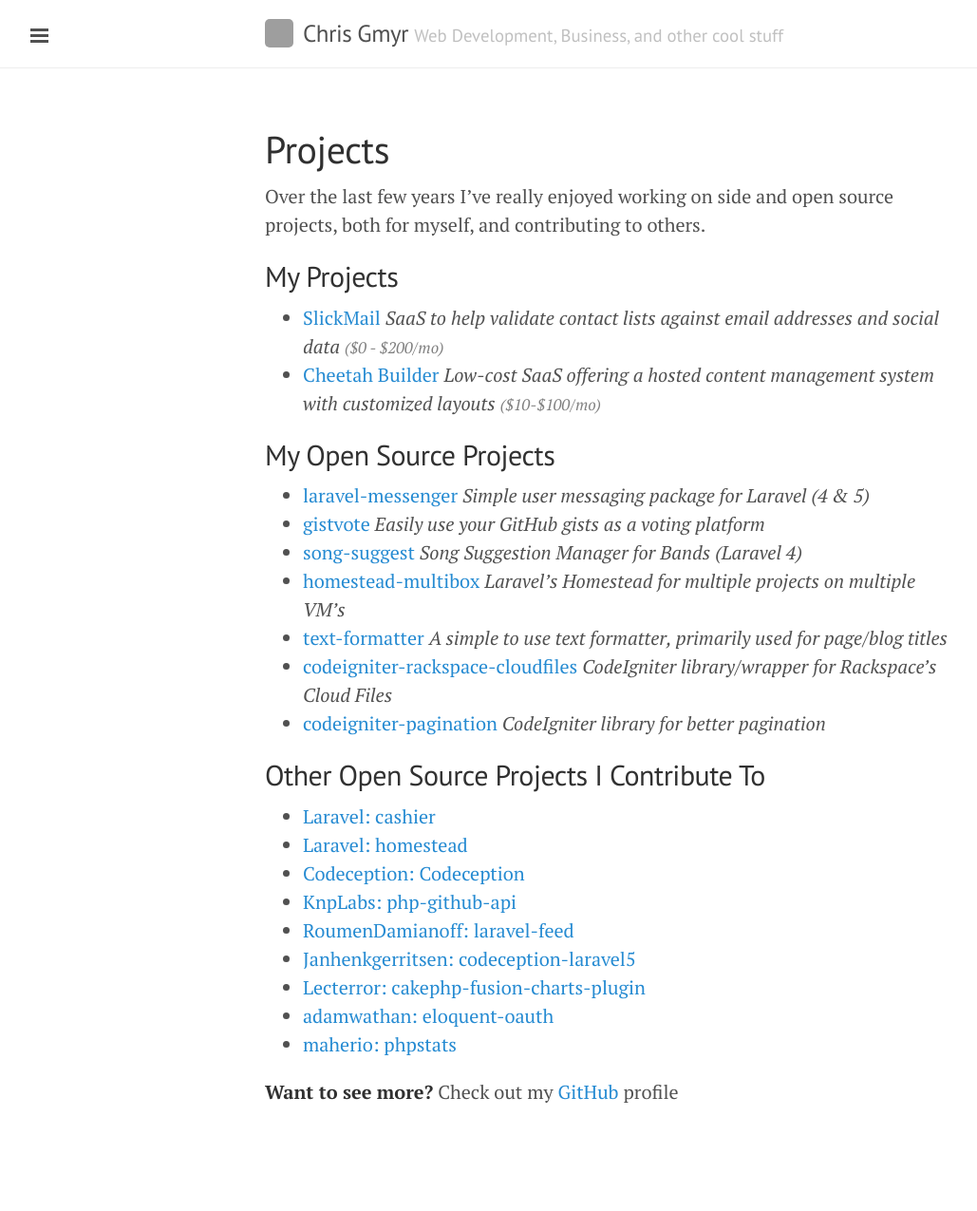
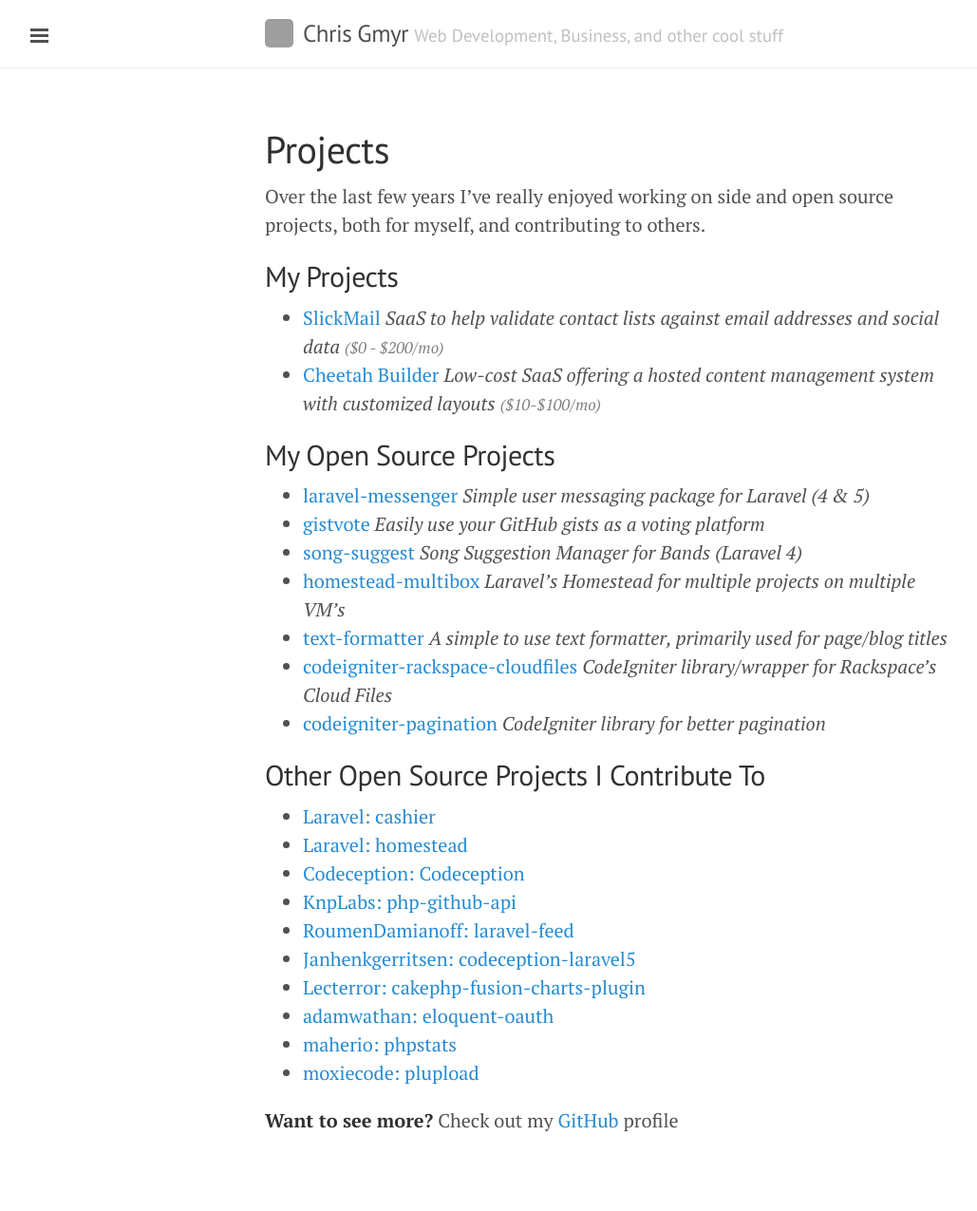
Before and after one commit to cmgmyr/cmgmyr.github.io, a Jekyll site: the page built from projects.md, in a window 1280 px wide. Shown: the whole page at 95% size, without its empty margins (1-1030 px from the left). Built offline with Jekyll 4.4.1, drawn with Linux system fonts in a browser that asks for light colours; before the commit the page ends 1245 px from its top, so only the background shows below that; grey boxes are pictures that could not be loaded.

Commit message:
update projects

```diff
--- a/projects.md
+++ b/projects.md
@@ -30,5 +30,6 @@
 * [Lecterror: cakephp-fusion-charts-plugin](https://github.com/lecterror/cakephp-fusion-charts-plugin)
 * [adamwathan: eloquent-oauth](https://github.com/adamwathan/eloquent-oauth)
 * [maherio: phpstats](https://github.com/maherio/phpstats)
+* [moxiecode: plupload](https://github.com/moxiecode/plupload)
 
 **Want to see more?** Check out my [GitHub](https://github.com/cmgmyr) profile
```
